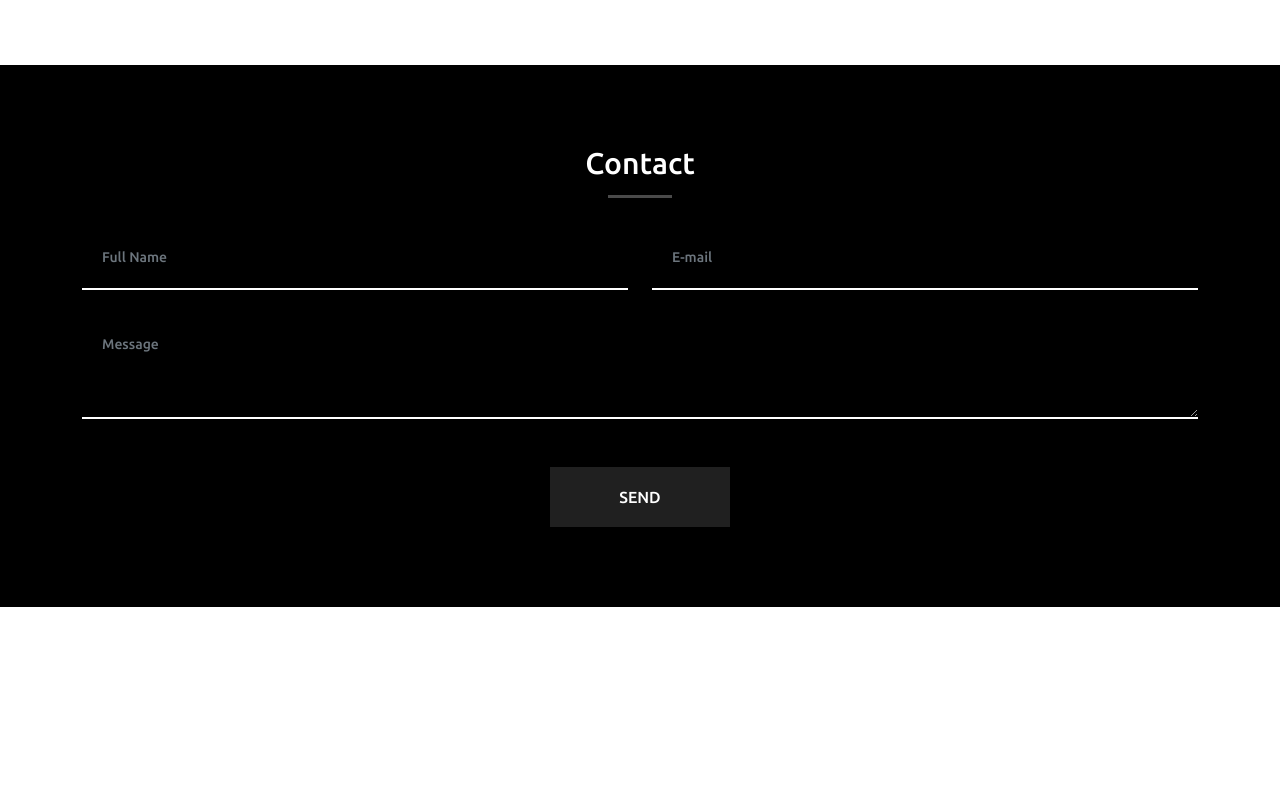
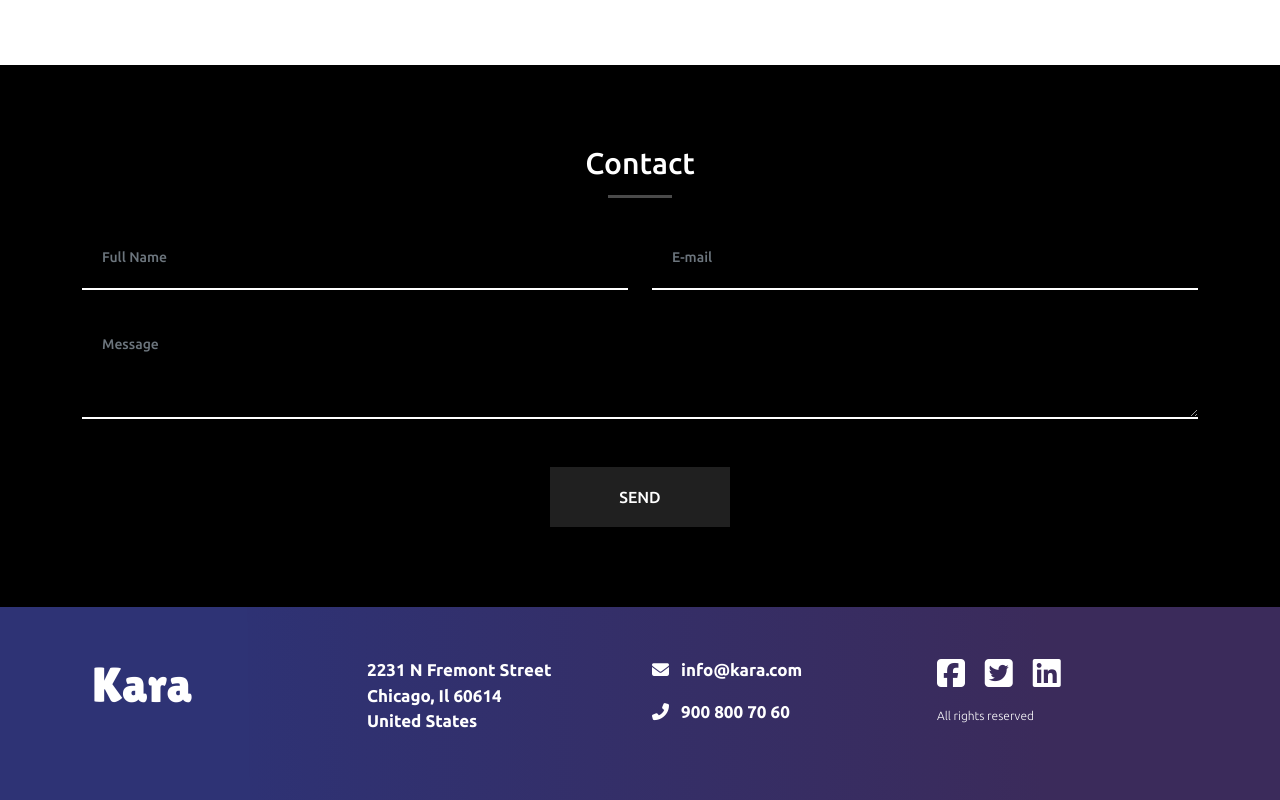
Before and after one commit to ewacuna/kara, a plain HTML site: page index.html in a window 1280 px wide. Shown: the part 1737-2537 px from the top of the page. Before the commit the page ends 2344 px from the top, so only its background shows below. Drawn offline with nearby package versions, Linux system fonts and the light colour scheme.

Commit message:
Add Footer Section

```diff
--- a/assets/css/styles.css
+++ b/assets/css/styles.css
@@ -125,6 +125,7 @@ header {
 }
 
 /** Contact Us **/
+
 #contact {
     background-color: #000;
 }
@@ -171,6 +172,47 @@ header {
     box-shadow: 0 0 0 0.2rem rgb(0 123 255 / 25%);
     color: #fff;
     outline: 0;
+}
+
+/** Footer **/
+
+#footer {
+    background: linear-gradient(
+        89.26359094454074deg,
+        rgba(46, 51, 117, 1) 19.477393617021278%,
+        rgba(46, 50, 116, 1) 19.477393617021278%,
+        rgba(59, 43, 91, 1) 81.55186170212765%
+    );
+    padding-top: 50px;
+    padding-bottom: 50px;
+}
+
+.footer-text {
+    color: #fff;
+    font-size: 17px;
+    font-weight: 700;
+    text-align: left;
+}
+
+.social-footer {
+    display: block;
+    font-size: 16px;
+    list-style: none;
+    padding-left: 0;
+}
+
+.social-footer > li {
+    display: inline-block;
+}
+
+.social-footer > li > a {
+    color: #fff;
+}
+
+.copyright-text {
+    color: #fff;
+    font-size: 12px;
+    font-weight: 300;
 }
 
 /** Animations **/
--- a/index.html
+++ b/index.html
@@ -13,12 +13,12 @@
     </head>
     <body>
         <!-- Header -->
-        <header class="pt-4">
+        <header class="pt-4" id="home">
             <div class="container">
                 <div class="row header-items">
                     <nav class="col-12 navbar navbar-expand-lg navbar-dark bg-transparent">
                         <div class="container-fluid">
-                            <a class="navbar-brand" href="#">
+                            <a class="navbar-brand" href="#home">
                                 <img src="./assets/img/logo.png" alt="Logo" />
                             </a>
 
@@ -179,6 +179,56 @@
             </div>
         </section>
 
+        <!-- Footer -->
+
+        <footer class="container-fluid" id="footer">
+            <div class="container">
+                <div class="row">
+                    <div class="col-12 col-md-6 col-lg-3 text-center text-lg-start mb-4 mb-lg-0">
+                        <a href="#home" class="text-decoration-none">
+                            <img src="./assets/img/logo.png" alt="Logo" />
+                        </a>
+                    </div>
+
+                    <div class="col-12 col-md-6 col-lg-3 footer-text text-center text-lg-start mb-4 mb-lg-0">
+                        <p>
+                            2231 N Fremont Street
+                            <br />
+                            Chicago, Il 60614
+                            <br />
+                            United States
+                        </p>
+                    </div>
+
+                    <div class="col-12 col-md-6 col-lg-3 footer-text text-center text-lg-start mb-4 mb-lg-0">
+                        <p>
+                            <i class="fas fa-envelope me-2"></i>
+                            <a href="mailto:info@kara.com" class="text-decoration-none text-white">info@kara.com</a>
+                        </p>
+                        <p>
+                            <i class="fas fa-phone fa-flip-horizontal me-2"></i>
+                            <a href="tel:9008007060" class="text-decoration-none text-white">900 800 70 60</a>
+                        </p>
+                    </div>
+
+                    <div class="col-12 col-md-6 col-lg-3 footer-text text-center text-lg-start">
+                        <ol class="social-footer">
+                            <li class="me-3">
+                                <a href="#"><i class="fab fa-facebook-square fa-2x"></i></a>
+                            </li>
+                            <li class="me-3">
+                                <a href="#"><i class="fab fa-twitter-square fa-2x"></i></a>
+                            </li>
+                            <li class="me-3">
+                                <a href="#"><i class="fab fa-linkedin fa-2x"></i></a>
+                            </li>
+                        </ol>
+                        <p class="copyright-text">All rights reserved</p>
+                    </div>
+                </div>
+            </div>
+        </footer>
+
         <script src="https://cdn.jsdelivr.net/npm/bootstrap@5.0.2/dist/js/bootstrap.bundle.min.js"></script>
         <script src="./assets/js/script.js"></script>
     </body>
```
